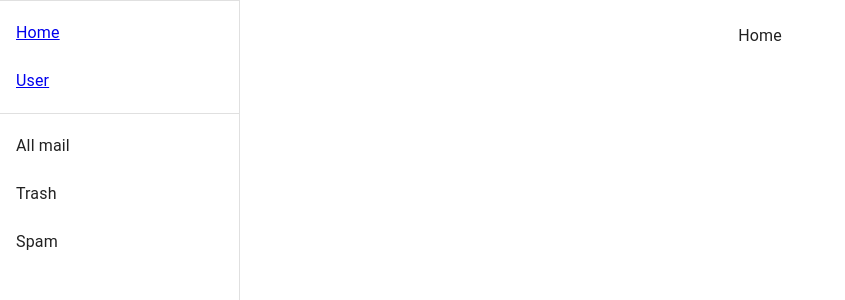
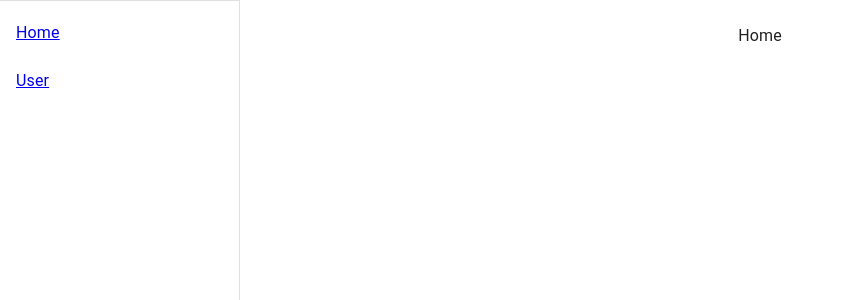
Before and after one commit to ardensasan/component-generator, a React (Create React App) app: page / in a window 1280 px wide. Shown: the top 300 px of the page, without its empty margins (0-845 px from the left). Built offline with nearby package versions, Linux system fonts and the light colour scheme.

Commit message:
removed unused list in menu

```diff
--- a/src/common/components/Menu.tsx
+++ b/src/common/components/Menu.tsx
@@ -42,14 +42,6 @@ const Menu = ({children}:any) => {
             </Link>
           ))}
         </List>
-        <Divider />
-        <List>
-          {["All mail", "Trash", "Spam"].map((text, index) => (
-            <ListItem button key={text}>
-              <ListItemText primary={text} />
-            </ListItem>
-          ))}
-        </List>
       </Drawer>
       <Box
         component="main"
```
